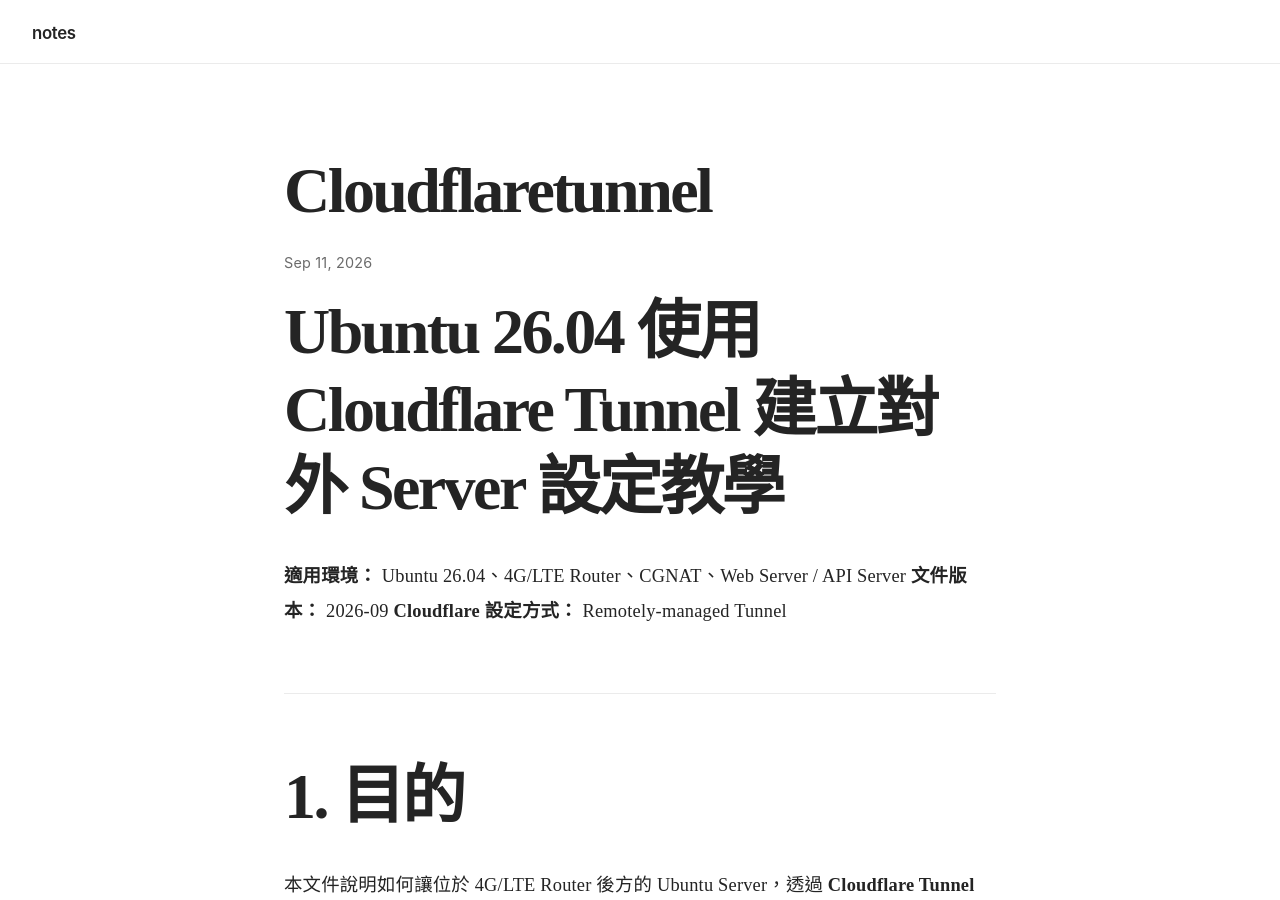
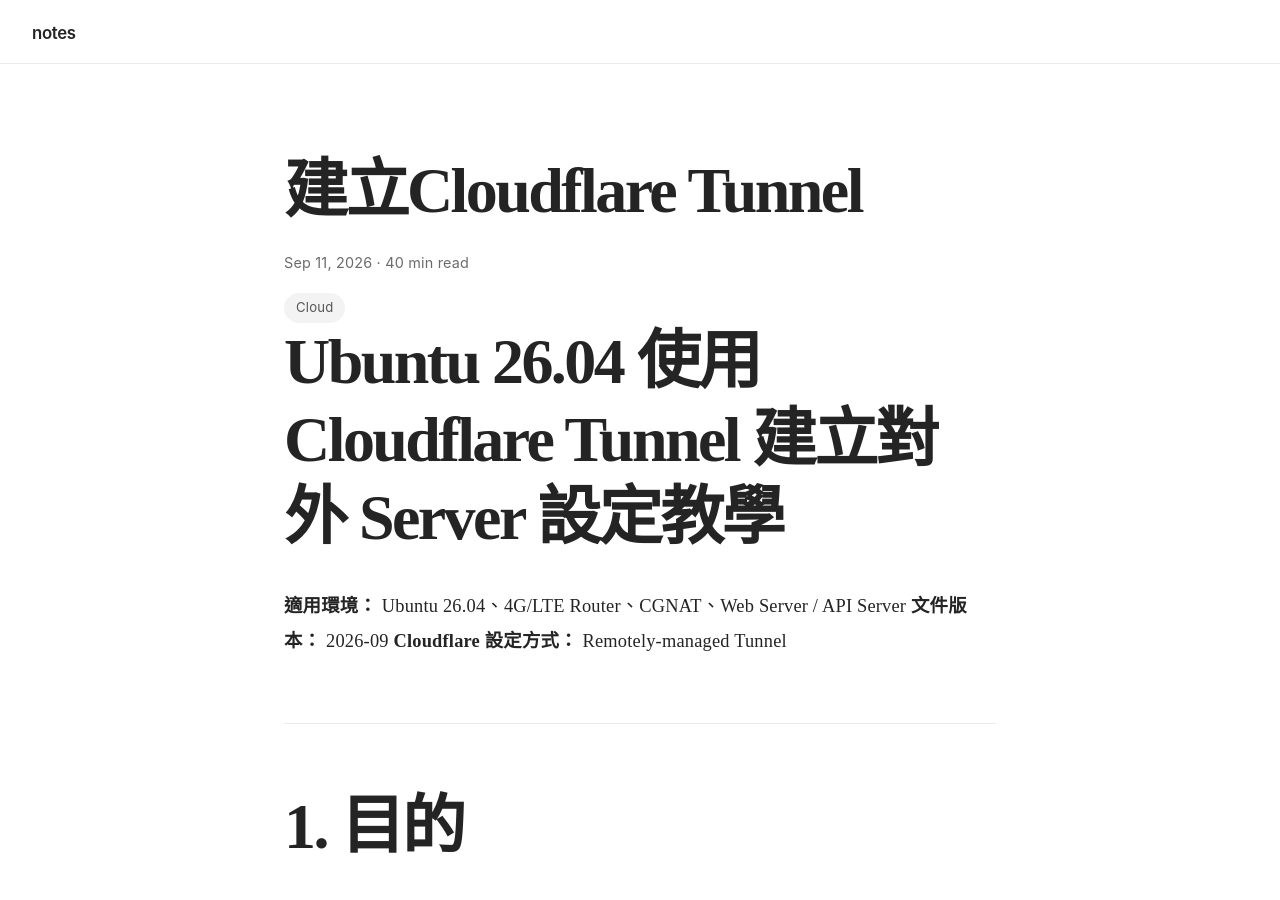
Before and after one commit to linjose/notes, a Jekyll site: the page built from _posts/2026-09-11-CloudflareTunnel.md, in a window 1280 px wide and 900 px high. Built offline with Jekyll 4.4.1, drawn with Linux system fonts in a browser that asks for light colours; our own code applies the rules of GitHub Pages for plain Markdown files.

Commit message:
Update 2026-09-11-CloudflareTunnel.md

```diff
--- a/_posts/2026-09-11-CloudflareTunnel.md
+++ b/_posts/2026-09-11-CloudflareTunnel.md
@@ -1,3 +1,13 @@
+---
+layout: post
+title: 建立Cloudflare Tunnel
+date: 2026-09-11
+reading_time: 40 min read
+tags: [Cloud]
+excerpt:
+---
+
+
 # Ubuntu 26.04 使用 Cloudflare Tunnel 建立對外 Server 設定教學
 
 **適用環境：** Ubuntu 26.04、4G/LTE Router、CGNAT、Web Server / API Server
```
